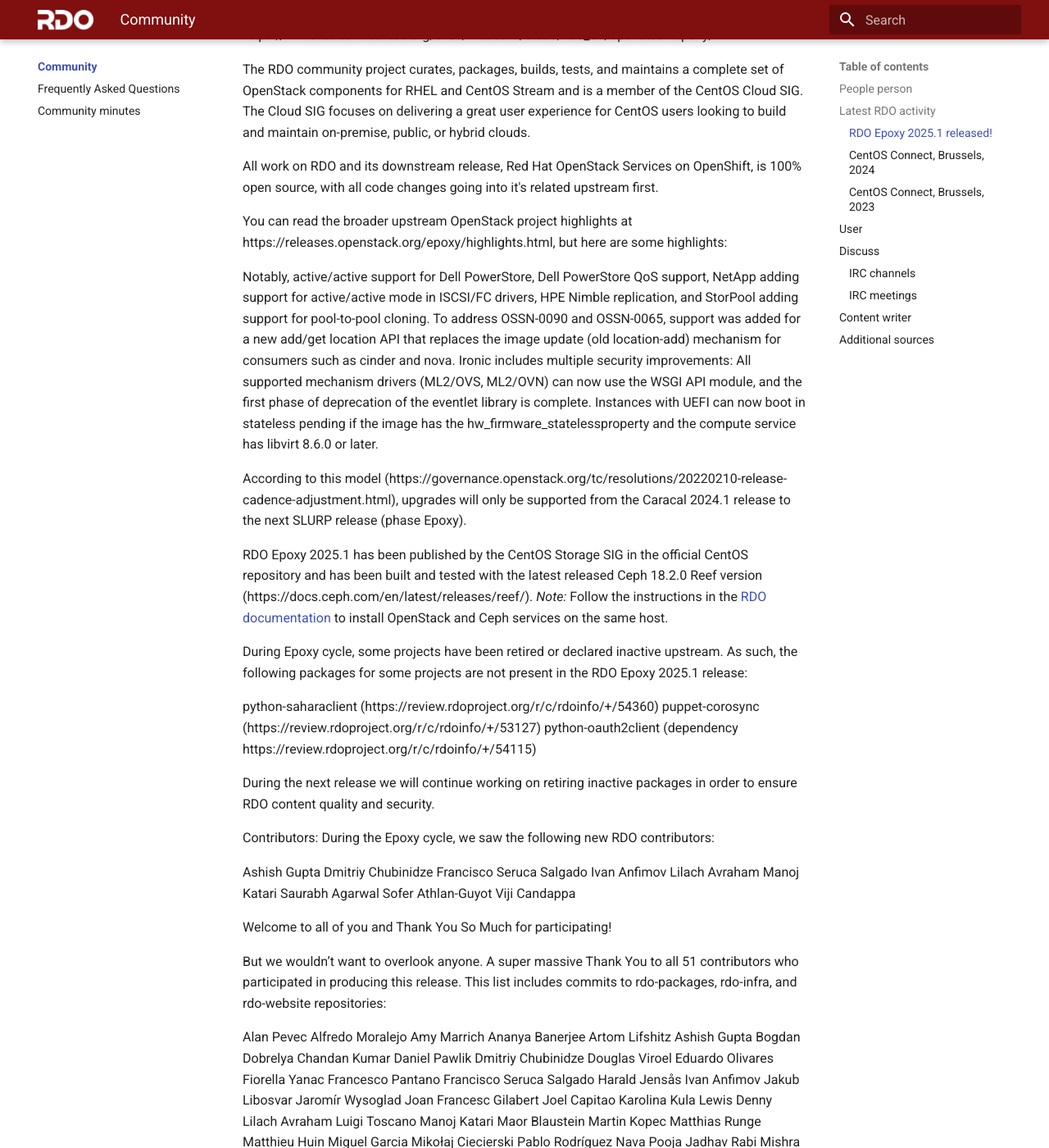
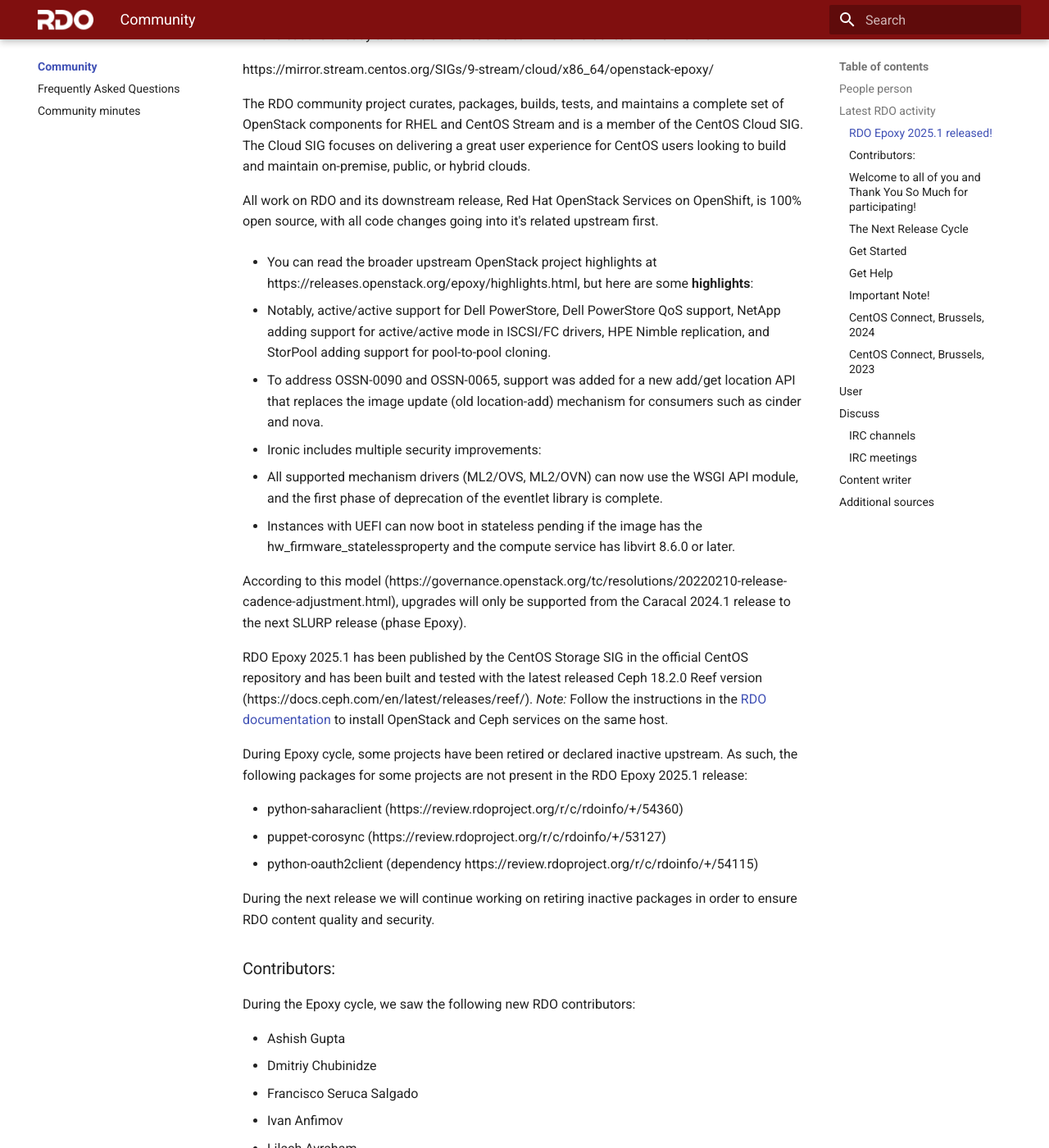
Before and after one commit to rdo-infra/rdo-mkdocs-website, an MkDocs documentation site: the page built from docs/community/index.md, in a window 1280 px wide and 1400 px high, scrolled down 854 px. Shown: the whole window at 82% size. Built offline with MkDocs 1.6.1 and Material for MkDocs 9.7.7, drawn with Linux system fonts in a browser that asks for light colours; some of the changed text lies outside the part shown.

Commit message:
Fix for problems with Epoxy Release
Change-Id: Id8e89a4f678063bd784a707690fba84ae5df9272

```diff
--- a/docs/community/index.md
+++ b/docs/community/index.md
@@ -21,7 +21,9 @@
 
 RDO Epoxy 2025.1 Release - Important Note at Bottom
 
-The RDO community is pleased to announce the general availability of RDO builds for OpenStack 2025.1 Epoxy for RPM-based distributions, CentOS Stream and Red Hat Enterprise Linux. RDO is suitable for building private, public and hybrid clouds. Epoxy is the 31st release of the OpenStack project, backed by over 1,000 contributors worldwide.
+The RDO community is pleased to announce the general availability of RDO builds for OpenStack 2025.1 Epoxy for RPM-based distributions, CentOS Stream and Red Hat Enterprise Linux. RDO is suitable for building private, public and hybrid clouds.
+
+**Epoxy is the 31st release of the OpenStack project, backed by over 1,000 contributors worldwide**.
 
 This release is already available on CentOS Stream 9 on the CentOS mirror network:
 
@@ -31,138 +33,133 @@
 
 All work on RDO and its downstream release, Red Hat OpenStack Services on OpenShift, is 100% open source, with all code changes going into it's related upstream first.
 
-You can read the broader upstream OpenStack project highlights at https://releases.openstack.org/epoxy/highlights.html, but here are some highlights:
+* You can read the broader upstream OpenStack project highlights at https://releases.openstack.org/epoxy/highlights.html, but here are some **highlights**:
 
-Notably, active/active support for Dell PowerStore, Dell PowerStore QoS support, NetApp adding support for active/active mode in ISCSI/FC drivers, HPE Nimble replication, and StorPool adding support for pool-to-pool cloning.
-To address OSSN-0090 and OSSN-0065, support was added for a new add/get location API that replaces the image update (old location-add) mechanism for consumers such as cinder and nova.
-Ironic includes multiple security improvements:
-All supported mechanism drivers (ML2/OVS, ML2/OVN) can now use the WSGI API module, and the first phase of deprecation of the eventlet library is complete.
-Instances with UEFI can now boot in stateless pending if the image has the hw_firmware_statelessproperty and the compute service has libvirt 8.6.0 or later.
-
+* Notably, active/active support for Dell PowerStore, Dell PowerStore QoS support, NetApp adding support for active/active mode in ISCSI/FC drivers, HPE Nimble replication, and StorPool adding support for pool-to-pool cloning.
+* To address OSSN-0090 and OSSN-0065, support was added for a new add/get location API that replaces the image update (old location-add) mechanism for consumers such as cinder and nova.
+* Ironic includes multiple security improvements:
+* All supported mechanism drivers (ML2/OVS, ML2/OVN) can now use the WSGI API module, and the first phase of deprecation of the eventlet library is complete.
+* Instances with UEFI can now boot in stateless pending if the image has the hw_firmware_statelessproperty and the compute service has libvirt 8.6.0 or later.
 
 According to this model (https://governance.openstack.org/tc/resolutions/20220210-release-cadence-adjustment.html), upgrades will only be supported from the Caracal 2024.1 release to the next SLURP release (phase Epoxy).
 
 RDO Epoxy 2025.1 has been published by the CentOS Storage SIG in the official CentOS repository and has been built and tested with the latest released Ceph 18.2.0 Reef version (https://docs.ceph.com/en/latest/releases/reef/). *Note:* Follow the instructions in the [RDO documentation](https://www.rdoproject.org/install/install-with-ceph/) to install OpenStack and Ceph services on the same host.
 
-
 During Epoxy cycle, some projects have been retired or declared inactive upstream. As such, the following packages for some projects are not present in the RDO Epoxy 2025.1 release:
 
-python-saharaclient (https://review.rdoproject.org/r/c/rdoinfo/+/54360)
-puppet-corosync (https://review.rdoproject.org/r/c/rdoinfo/+/53127)
-python-oauth2client (dependency https://review.rdoproject.org/r/c/rdoinfo/+/54115)
+* python-saharaclient (https://review.rdoproject.org/r/c/rdoinfo/+/54360)
+* puppet-corosync (https://review.rdoproject.org/r/c/rdoinfo/+/53127)
+* python-oauth2client (dependency https://review.rdoproject.org/r/c/rdoinfo/+/54115)
 
 During the next release we will continue working on retiring inactive packages in order to ensure RDO content quality and security.
 
-Contributors:
+### Contributors:
+
 During the Epoxy cycle, we saw the following new RDO contributors:
 
-Ashish Gupta
-Dmitriy Chubinidze
-Francisco Seruca Salgado
-Ivan Anfimov
-Lilach Avraham
-Manoj Katari
-Saurabh Agarwal
-Sofer Athlan-Guyot
-Viji Candappa
+* Ashish Gupta
+* Dmitriy Chubinidze
+* Francisco Seruca Salgado
+* Ivan Anfimov
+* Lilach Avraham
+* Manoj Katari
+* Saurabh Agarwal
+* Sofer Athlan-Guyot
+* Viji Candappa
 
-Welcome to all of you and Thank You So Much for participating!
+### Welcome to all of you and Thank You So Much for participating!
 
 But we wouldn’t want to overlook anyone. A super massive Thank You to all 51 contributors who participated in producing this release. This list includes commits to rdo-packages, rdo-infra, and rdo-website repositories:
 
-Alan Pevec
-Alfredo Moralejo
-Amy Marrich
-Ananya Banerjee
-Artom Lifshitz
-Ashish Gupta
-Bogdan Dobrelya
-Chandan Kumar
-Daniel Pawlik
-Dmitriy Chubinidze
-Douglas Viroel
-Eduardo Olivares
-Fiorella Yanac
-Francesco Pantano
-Francisco Seruca Salgado
-Harald Jensås
-Ivan Anfimov
-Jakub Libosvar
-Jaromír Wysoglad
-Joan Francesc Gilabert
-Joel Capitao
-Karolina Kula
-Lewis Denny
-Lilach Avraham
-Luigi Toscano
-Manoj Katari
-Maor Blaustein
-Martin Kopec
-Matthias Runge
-Matthieu Huin
-Miguel Garcia
-Mikołaj Ciecierski
-Pablo Rodríguez Nava
-Pooja Jadhav
-Rabi Mishra
-Radomir Dopieralski
-Rodolfo Alonso
-Ronelle Landy
-Saurabh Agarwal
-Sergii Golovatiuk
-Shreshtha Joshi
-Sławek Kapłoński
-Sofer Athlan-Guyot
-Takashi Kajinami
-Tobias Urdin
-Tony Breeds
-Viji Candappa
-Yatin Karel
+* Alan Pevec
+* Alfredo Moralejo
+* Amy Marrich
+* Ananya Banerjee
+* Artom Lifshitz
+* Ashish Gupta
+* Bogdan Dobrelya
+* Chandan Kumar
+* Daniel Pawlik
+* Dmitriy Chubinidze
+* Douglas Viroel
+* Eduardo Olivares
+* Fiorella Yanac
+* Francesco Pantano
+* Francisco Seruca Salgado
+* Harald Jensås
+* Ivan Anfimov
+* Jakub Libosvar
+* Jaromír Wysoglad
+* Joan Francesc Gilabert
+* Joel Capitao
+* Karolina Kula
+* Lewis Denny
+* Lilach Avraham
+* Luigi Toscano
+* Manoj Katari
+* Maor Blaustein
+* Martin Kopec
+* Matthias Runge
+* Matthieu Huin
+* Miguel Garcia
+* Mikołaj Ciecierski
+* Pablo Rodríguez Nava
+* Pooja Jadhav
+* Rabi Mishra
+* Radomir Dopieralski
+* Rodolfo Alonso
+* Ronelle Landy
+* Saurabh Agarwal
+* Sergii Golovatiuk
+* Shreshtha Joshi
+* Sławek Kapłoński
+* Sofer Athlan-Guyot
+* Takashi Kajinami
+* Tobias Urdin
+* Tony Breeds
+* Viji Candappa
+* Yatin Karel
 
+### The Next Release Cycle
 
-The Next Release Cycle
 At the end of one release, focus shifts immediately to the next release i.e Epoxy.
 
-Get Started
+### Get Started
 
 To spin up a proof of concept cloud, quickly, and on limited hardware, try an All-In-One Packstack installation. You can run RDO on a single node to get a feel for how it works.
 
 For those that do not have any hardware or physical resources, there is the OpenStack Global Passport Program. This is a collaborative effort between OpenStack public cloud providers to let you experience the freedom, performance and interoperability of open source infrastructure. You can quickly and easily gain access to OpenStack infrastructure via trial programs from participating OpenStack public cloud providers around the world.
 
-Get Help
+### Get Help
+
 The RDO Project has our users@lists.rdoproject.org for RDO-specific users and operators. For more developer-oriented content we recommend joining the dev@lists.rdoproject.org mailing list. Remember to post a brief introduction about yourself and your RDO story. The mailing lists archives are all available at https://www.rdoproject.org/community/mailing-lists/. You can also find extensive documentation on RDOproject.org.
 
-The #rdo channel on OFTC IRC is also an excellent place to find and give help.
+The **#rdo** channel on OFTC IRC is also an excellent place to find and give help.
 
 We also welcome comments and requests on the CentOS devel mailing list and the CentOS IRC channels (#centos, #centos-cloud, #centos-devel in Libera.Chat network), however we have a more focused audience within the RDO venues.
 
 Join us in #rdo and on the OFTC IRC network. You can also find us on Facebook and YouTube.
 
-Important Note!
+### Important Note!
+
 We had a thriving, if small, group of community members maintaining packages prior to COVID and we need to return to those days of having folks participate in this effort. The OpenStack RPM packaging effort is in need of package maintainers in order to continue having RPMs. The current maintainers have moved on to new opportunities, so while we have folks continuing to contribute, we currently have no folks to build and maintain packages. Please check out the RDO contribute pages, peruse the CentOS Cloud SIG page, and inhale the RDO packaging documentation. Please reach out if you can help!
 
 ### CentOS Connect, Brussels, 2024
 
-
 <iframe width="630" src="https://www.youtube.com/embed/LocoEPmbL4U" title="OpenStack RDO deployment on Community Distribution of Kubernetes (OKD)" frameborder="0" allow="accelerometer; autoplay; clipboard-write; encrypted-media; gyroscope; picture-in-picture; web-share" referrerpolicy="strict-origin-when-cross-origin" allowfullscreen></iframe>
 
-
 ### CentOS Connect, Brussels, 2023
-
 
 <iframe width="630" src="https://www.youtube.com/embed/jaoIph_mEqM" title="From code to cloud - the journey of OpenStack package" frameborder="0" allow="accelerometer; autoplay; clipboard-write; encrypted-media; gyroscope; picture-in-picture; web-share" referrerpolicy="strict-origin-when-cross-origin" allowfullscreen></iframe>
 
 See more at dedicated [page](rdo-videos.md).
-
 
 ## User
 
 * Share questions and solutions on [openstack mailing lists](https://lists.openstack.org/mailman3/lists/)
 * Add [the most useful solutions](../misc/troubleshoot.md)
 
-
 ## Discuss
-
 
 ### IRC channels
 
@@ -171,7 +168,6 @@
 * **#rdo**: Any general conversation about RDO, including developer issues and user questions. ([Transcripts.](https://meetings.opendev.org/irclogs/%23rdo/))
 
 * **#openstack**: Remember that RDO is just a small part of a larger community. Questions about OpenStack in general, not specifically about RDO, should go to the upstream channel. ([Transcripts.](https://meetings.opendev.org/irclogs/%23openstack/))
-
 
 Come chat in real-time with the CentOS Cloud SIG  on **IRC** on the [Libera Chat](https://libera.chat) server:
 
@@ -185,15 +181,12 @@
 * [RDO meetings @ every Wednesday at 14:00 UTC on #rdo on OFTC](community-meeting.md)
 * [CentOS Cloud SIG meetings on the second Thursday of the month at 15:00 UTC on #centos-meeting on Libera Chat](https://sigs.centos.org/cloud/communication/meetings/)
 
-
 ## Content writer
 
 All contributions are welcome, so if you would like to contribute to this page or propose change, there are two options for that:
 
 * [Propose change by Gerrrit](https://review.rdoproject.org/r/q/project:rdo-infra%252Frdo-mkdocs-website)
 * [Create RDO Jira issue](https://issues.redhat.com/projects/RDO/issues) (selecting "documentation" component during creation), if you are not familiar with this workflow, however, you can find instructions in our [onboarding](https://www.rdoproject.org/contribute/onboarding/).
-
-
 
 ## Additional sources
 
```
